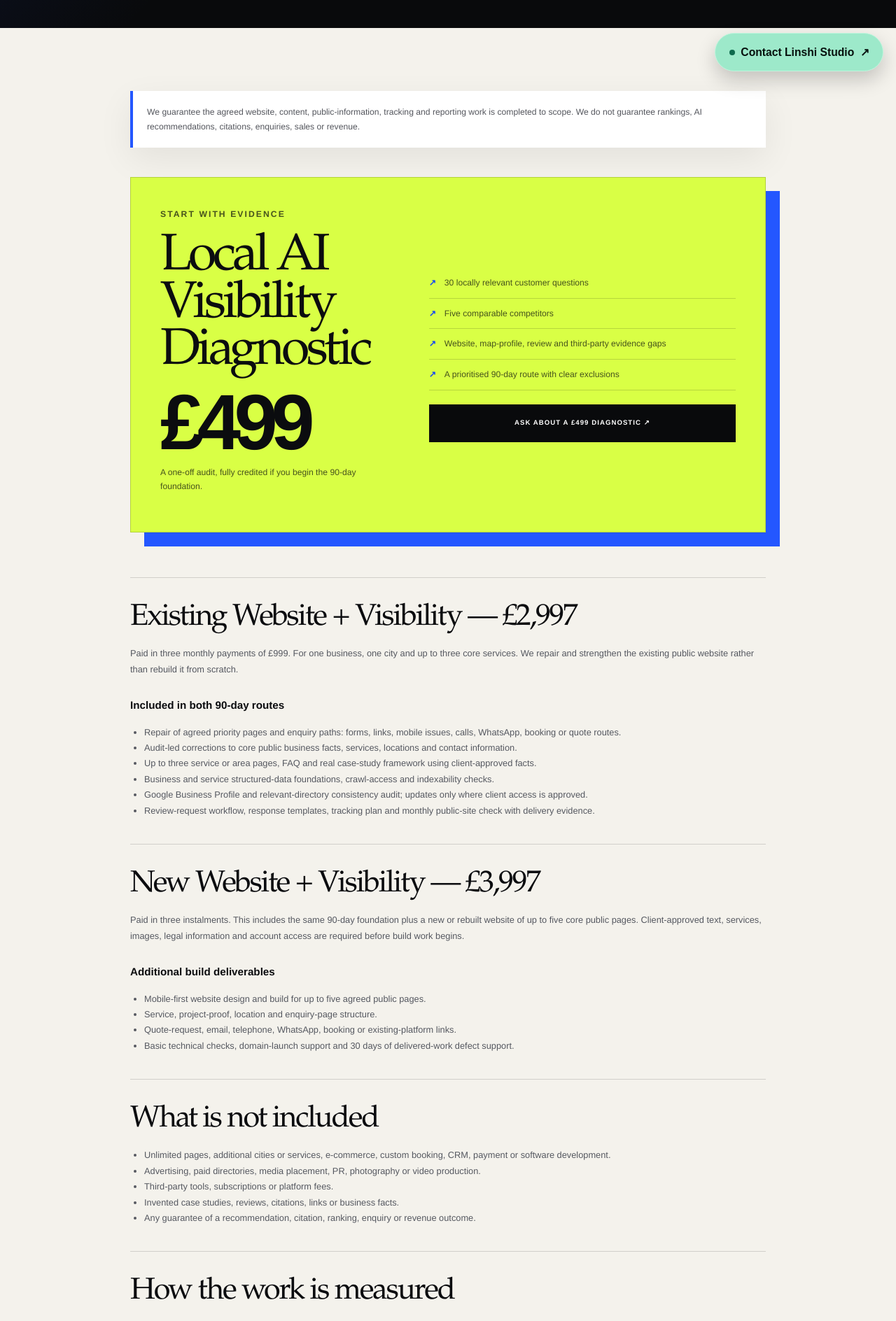
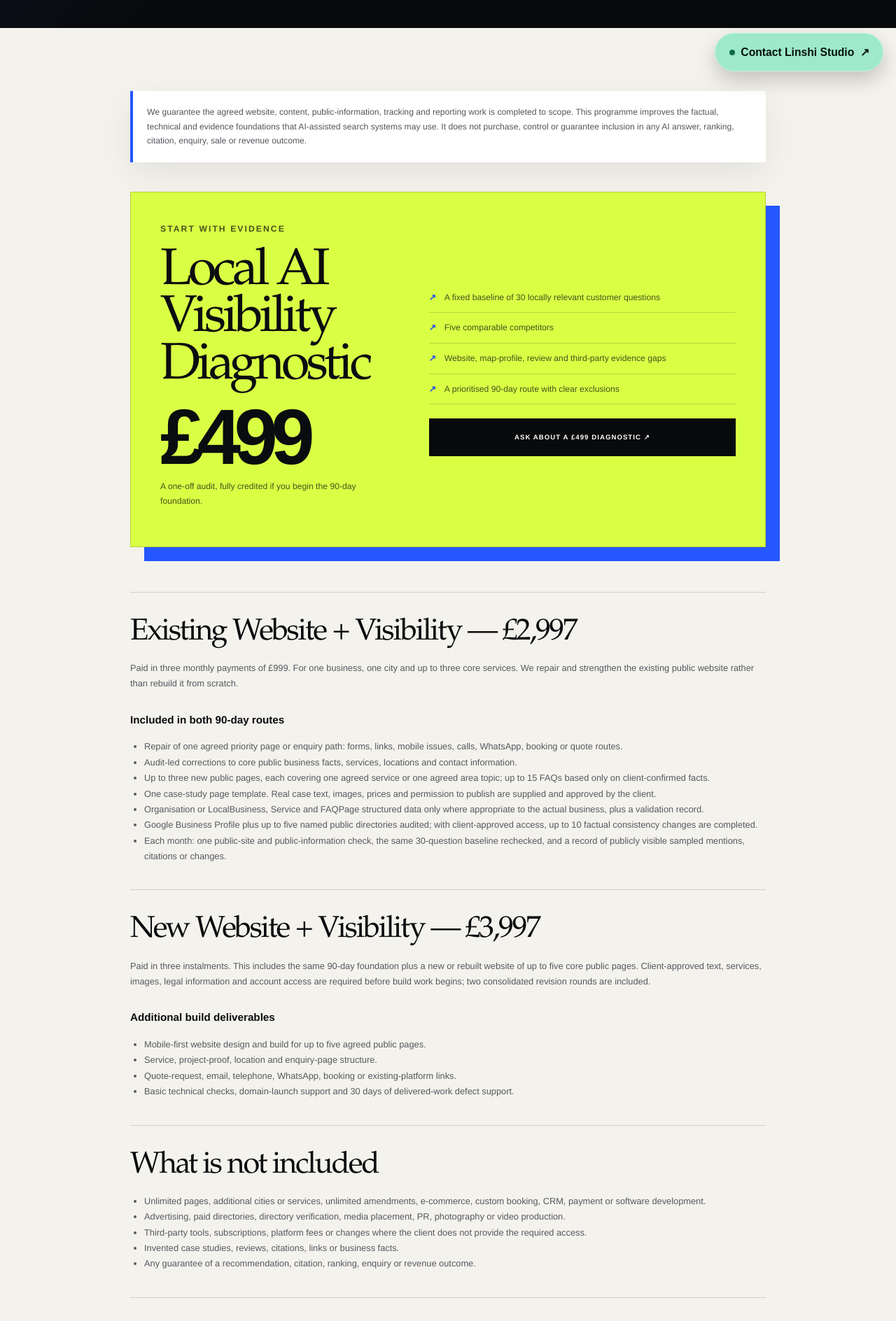
Before and after one commit to linshi156217-bot/linshi156217-bot.github.io, a Next.js app: page /ai-visibility in a window 1280 px wide. Shown: the part 680-2568 px from the top of the page at 70% size. Built offline with nearby package versions, Linux system fonts and the light colour scheme.

Commit message:
Clarify AI visibility programme limits

```diff
--- a/app/ai-visibility/page.jsx
+++ b/app/ai-visibility/page.jsx
@@ -43,7 +43,7 @@ export default function AiVisibilityPage() {
       </section>
 
       <div className={styles.content}>
-        <p className={styles.notice}>We guarantee the agreed website, content, public-information, tracking and reporting work is completed to scope. We do not guarantee rankings, AI recommendations, citations, enquiries, sales or revenue.</p>
+        <p className={styles.notice}>We guarantee the agreed website, content, public-information, tracking and reporting work is completed to scope. This programme improves the factual, technical and evidence foundations that AI-assisted search systems may use. It does not purchase, control or guarantee inclusion in any AI answer, ranking, citation, enquiry, sale or revenue outcome.</p>
 
         <section className={styles.sprintPanel}>
           <div>
@@ -54,7 +54,7 @@ export default function AiVisibilityPage() {
           </div>
           <div>
             <ul>
-              <li>30 locally relevant customer questions</li>
+              <li>A fixed baseline of 30 locally relevant customer questions</li>
               <li>Five comparable competitors</li>
               <li>Website, map-profile, review and third-party evidence gaps</li>
               <li>A prioritised 90-day route with clear exclusions</li>
@@ -68,18 +68,19 @@ export default function AiVisibilityPage() {
           <p>Paid in three monthly payments of £999. For one business, one city and up to three core services. We repair and strengthen the existing public website rather than rebuild it from scratch.</p>
           <h3>Included in both 90-day routes</h3>
           <ul>
-            <li>Repair of agreed priority pages and enquiry paths: forms, links, mobile issues, calls, WhatsApp, booking or quote routes.</li>
+            <li>Repair of one agreed priority page or enquiry path: forms, links, mobile issues, calls, WhatsApp, booking or quote routes.</li>
             <li>Audit-led corrections to core public business facts, services, locations and contact information.</li>
-            <li>Up to three service or area pages, FAQ and real case-study framework using client-approved facts.</li>
-            <li>Business and service structured-data foundations, crawl-access and indexability checks.</li>
-            <li>Google Business Profile and relevant-directory consistency audit; updates only where client access is approved.</li>
-            <li>Review-request workflow, response templates, tracking plan and monthly public-site check with delivery evidence.</li>
+            <li>Up to three new public pages, each covering one agreed service or one agreed area topic; up to 15 FAQs based only on client-confirmed facts.</li>
+            <li>One case-study page template. Real case text, images, prices and permission to publish are supplied and approved by the client.</li>
+            <li>Organisation or LocalBusiness, Service and FAQPage structured data only where appropriate to the actual business, plus a validation record.</li>
+            <li>Google Business Profile plus up to five named public directories audited; with client-approved access, up to 10 factual consistency changes are completed.</li>
+            <li>Each month: one public-site and public-information check, the same 30-question baseline rechecked, and a record of publicly visible sampled mentions, citations or changes.</li>
           </ul>
         </section>
 
         <section className={styles.section}>
           <h2>New Website + Visibility — £3,997</h2>
-          <p>Paid in three instalments. This includes the same 90-day foundation plus a new or rebuilt website of up to five core public pages. Client-approved text, services, images, legal information and account access are required before build work begins.</p>
+          <p>Paid in three instalments. This includes the same 90-day foundation plus a new or rebuilt website of up to five core public pages. Client-approved text, services, images, legal information and account access are required before build work begins; two consolidated revision rounds are included.</p>
           <h3>Additional build deliverables</h3>
           <ul>
             <li>Mobile-first website design and build for up to five agreed public pages.</li>
@@ -92,9 +93,9 @@ export default function AiVisibilityPage() {
         <section className={styles.section}>
           <h2>What is not included</h2>
           <ul>
-          <li>Unlimited pages, additional cities or services, e-commerce, custom booking, CRM, payment or software development.</li>
-          <li>Advertising, paid directories, media placement, PR, photography or video production.</li>
-          <li>Third-party tools, subscriptions or platform fees.</li>
+          <li>Unlimited pages, additional cities or services, unlimited amendments, e-commerce, custom booking, CRM, payment or software development.</li>
+          <li>Advertising, paid directories, directory verification, media placement, PR, photography or video production.</li>
+          <li>Third-party tools, subscriptions, platform fees or changes where the client does not provide the required access.</li>
             <li>Invented case studies, reviews, citations, links or business facts.</li>
             <li>Any guarantee of a recommendation, citation, ranking, enquiry or revenue outcome.</li>
           </ul>
@@ -102,7 +103,7 @@ export default function AiVisibilityPage() {
 
         <section className={styles.section}>
           <h2>How the work is measured</h2>
-          <p>Each month records the agreed pages, public information checked, actions completed and unresolved dependencies. Search and AI systems can change independently of the work, so the contractual delivery is the agreed website and foundation work with evidence — not a placement in any system&apos;s answer.</p>
+          <p>Each month records the agreed pages, public information checked, the same question baseline, actions completed and unresolved dependencies. AI-assisted answers can differ by platform, date, location and account; the record observes publicly visible samples, not a controlled ranking. The contractual delivery is the agreed website and foundation work with evidence — not a placement in any system&apos;s answer.</p>
         </section>
 
         <a className={styles.cta} href={diagnosticUrl}>
```
Also changed, not shown: app/project-guide/page.jsx (+5 -5 lines), app/work/page.jsx (+4 -4 lines).
